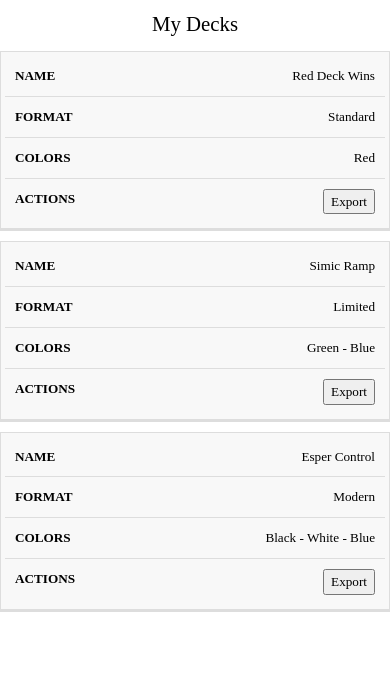
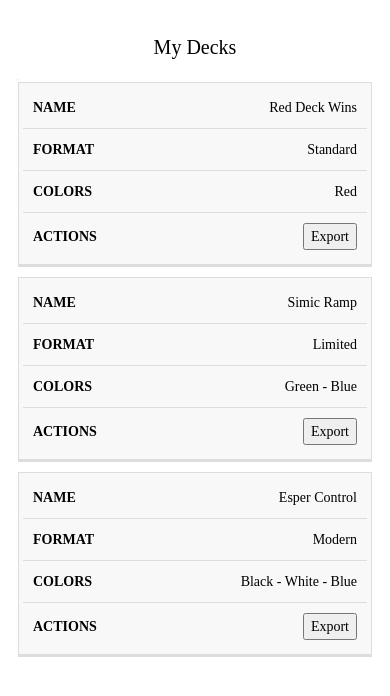
Before and after one commit to tantrum-webdev/MTG-Deckbuild-React, a React (Vite) app: page / in a window 390 px wide. Shown: the top 696 px of the page. Built offline with nearby package versions, Linux system fonts and the light colour scheme.

Commit message:
M1-#7-invert queries + container queries

```diff
--- a/src/App.tsx
+++ b/src/App.tsx
@@ -2,11 +2,7 @@ import { Table } from '@/components';
 import './styles.css';
 
 function App() {
-  return (
-    <div className="App">
-      <Table />
-    </div>
-  );
+  return <Table />;
 }
 
 export default App;
--- a/src/components/Table/Table.module.css
+++ b/src/components/Table/Table.module.css
@@ -1,6 +1,5 @@
 .table {
-  border: 1px solid #ccc;
-  border-collapse: collapse;
+  border: 0;
   margin: 0;
   padding: 0;
   width: 100%;
@@ -8,63 +7,80 @@
 }
 
 .table caption {
-  font-size: 1.5rem;
-  margin: 0.5rem 0 0.75rem;
+  font-size: 1.25rem;
+  padding: 1rem 0;
 }
 
 .table tr {
-  background-color: #f8f8f8;
+  background: #f8f8f8;
+  display: block;
+  margin-bottom: 0.625rem;
+  padding: 0.25rem;
   border: 1px solid #ddd;
-  padding: 0.25rem;
+  border-bottom-width: 3px;
 }
 
-.table th,
-.table td {
-  padding: 0.625rem;
-  text-align: center;
+.table thead {
+  border: 0;
+  height: 1px;
+  margin: -1px;
+  overflow: hidden;
+  padding: 0;
+  position: absolute;
+  width: 1px;
 }
 
-@media screen and (max-width: 600px) {
+.table td {
+  display: flex;
+  justify-content: space-between;
+  align-items: center;
+  border-bottom: 1px solid #ddd;
+  font-size: 0.875rem;
+  text-align: right;
+  padding: 0.625rem;
+}
+
+.table td::before {
+  content: attr(data-label);
+  font-weight: bold;
+  text-transform: uppercase;
+}
+
+.table td:last-child {
+  border-bottom-width: 0;
+}
+
+@container (min-width: 37.5em) {
   .table {
-    border: 0;
+    border: 1px solid #ccc;
+    border-collapse: collapse;
   }
 
   .table caption {
-    font-size: 1.3em;
+    font-size: 1.5rem;
+    margin: 0.5rem, 0 0 0.75rem;
+  }
+
+  .table tr {
+    display: table-row;
+    border-bottom-width: 1px;
   }
 
   .table thead {
-    border: none;
-    clip: rect(0 0 0 0);
-    height: 1px;
-    margin: -1px;
-    overflow: hidden;
-    padding: 0;
-    position: absolute;
-    width: 1px;
+    height: auto;
+    width: auto;
+    margin: 0;
+    position: relative;
   }
 
-  .table tr {
-    border-bottom: 3px solid #ddd;
-    display: block;
-    margin-bottom: 0.625rem;
+  .table th,
+  .table td {
+    text-align: center;
+    display: table-cell;
   }
 
-  .table td {
-    border-bottom: 1px solid #ddd;
-    display: block;
-    font-size: 0.825rem;
-    text-align: right;
-  }
-
-  .table td:before {
-    content: attr(data-label);
-    float: left;
-    font-weight: bold;
-    text-transform: uppercase;
-  }
-
-  .table td:last-child {
-    border-bottom: 0;
+  .table td::before {
+    display: none;
+    content: '';
   }
 }
--- a/src/styles.css
+++ b/src/styles.css
@@ -1,36 +1,23 @@
-/*
-  1. Use a more-intuitive box-sizing model.
-*/
 *,
 *::before,
 *::after {
   box-sizing: border-box;
 }
-/*
-  2. Remove default margin
-*/
+
 * {
   margin: 0;
 }
-/*
-  3. Allow percentage-based heights in the application
-*/
+
 html,
 body {
   height: 100%;
 }
-/*
-  Typographic tweaks!
-  4. Add accessible line-height
-  5. Improve text rendering
-*/
+
 body {
   line-height: 1.5;
   -webkit-font-smoothing: antialiased;
 }
-/*
-  6. Improve media defaults
-*/
+
 img,
 picture,
 video,
@@ -39,18 +26,14 @@ svg {
   display: block;
   max-width: 100%;
 }
-/*
-  7. Remove built-in form typography styles
-*/
+
 input,
 button,
 textarea,
 select {
   font: inherit;
 }
-/*
-  8. Avoid text overflows
-*/
+
 p,
 h1,
 h2,
@@ -60,10 +43,8 @@ h5,
 h6 {
   overflow-wrap: break-word;
 }
-/*
-  9. Create a root stacking context
-*/
-#root,
-#__next {
-  isolation: isolate;
+
+#root {
+  container-type: inline-size;
+  padding: 1rem;
 }
```
